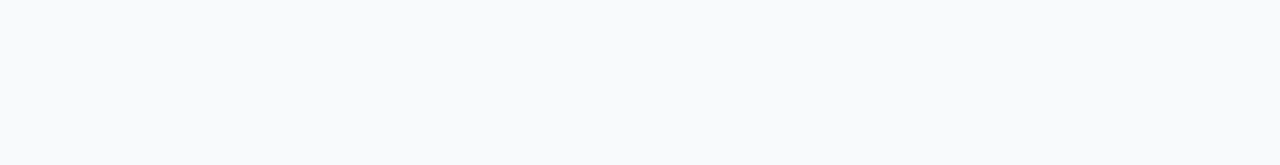
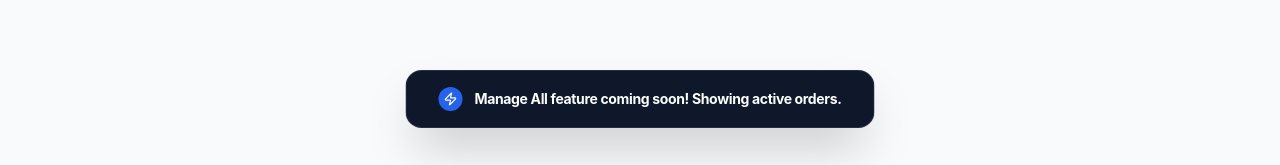
Before and after one commit to nihalkumar5/raipur-laundry, a Next.js app: page /admin in a window 1280 px wide. Both pictures are taken after a click on the button "Manage All". Shown: the part 632-797 px from the top of the page. Built offline with nearby package versions, Linux system fonts and the light colour scheme; no server answers; the database is empty.

Commit message:
fix: resolve missing imports and replace alert with custom toast in AdminDashboard

```diff
--- a/src/app/admin/page.tsx
+++ b/src/app/admin/page.tsx
@@ -12,14 +12,22 @@ import {
   MoreVertical,
   Search,
   Loader2,
-  CheckCircle2
+  CheckCircle2,
+  Zap
 } from "lucide-react";
+import { motion, AnimatePresence } from "framer-motion";
 import { getAllOrders, updateOrder, getAdminStats } from "@/lib/supabase";
 
 export default function AdminDashboard() {
   const [orders, setOrders] = useState<any[]>([]);
   const [loading, setLoading] = useState(true);
   const [statsData, setStatsData] = useState({ totalRevenue: 0, totalUsers: 0, pendingOrders: 0 });
+  const [toast, setToast] = useState<{ message: string; show: boolean }>({ message: '', show: false });
+
+  const triggerToast = (msg: string) => {
+    setToast({ message: msg, show: true });
+    setTimeout(() => setToast({ message: '', show: false }), 3000);
+  };
 
   useEffect(() => {
     const fetchData = async () => {
@@ -77,8 +85,8 @@ export default function AdminDashboard() {
               />
             </div>
             <button
-              onClick={() => alert("Admin Settings & Filters coming soon!")}
-              className="h-10 w-10 rounded-xl bg-white border border-slate-200 flex items-center justify-center dark:bg-slate-900 dark:border-slate-800 hover:bg-slate-50 transition-all"
+              onClick={() => triggerToast("Admin Settings & Filters coming soon!")}
+              className="h-10 w-10 rounded-xl bg-white border border-slate-200 flex items-center justify-center dark:bg-slate-900 dark:border-slate-800 hover:bg-slate-50 transition-all active:scale-90"
             >
               <MoreVertical size={20} />
             </button>
@@ -109,7 +117,7 @@ export default function AdminDashboard() {
           <div className="p-6 border-b border-slate-100 dark:border-slate-800 flex items-center justify-between">
             <h2 className="font-bold">Live Order Management</h2>
             <button
-              onClick={() => alert("Manage All feature coming soon! Currently viewing all active orders.")}
+              onClick={() => triggerToast("Manage All feature coming soon! Showing active orders.")}
               className="text-sm text-primary font-bold hover:underline"
             >
               Manage All
@@ -173,6 +181,23 @@ export default function AdminDashboard() {
           </div>
         </div>
       </div>
+
+      {/* Premium Toast Notification */}
+      <AnimatePresence>
+        {toast.show && (
+          <motion.div
+            initial={{ opacity: 0, y: 20, scale: 0.9 }}
+            animate={{ opacity: 1, y: 0, scale: 1 }}
+            exit={{ opacity: 0, y: 20, scale: 0.9 }}
+            className="fixed bottom-10 left-1/2 -translate-x-1/2 z-[200] bg-slate-900 text-white px-8 py-4 rounded-2xl shadow-2xl flex items-center gap-3 border border-white/10"
+          >
+            <div className="h-6 w-6 bg-primary rounded-full flex items-center justify-center text-white">
+              <Zap size={14} />
+            </div>
+            <span className="text-sm font-bold tracking-tight">{toast.message}</span>
+          </motion.div>
+        )}
+      </AnimatePresence>
     </div>
   );
 }
```
